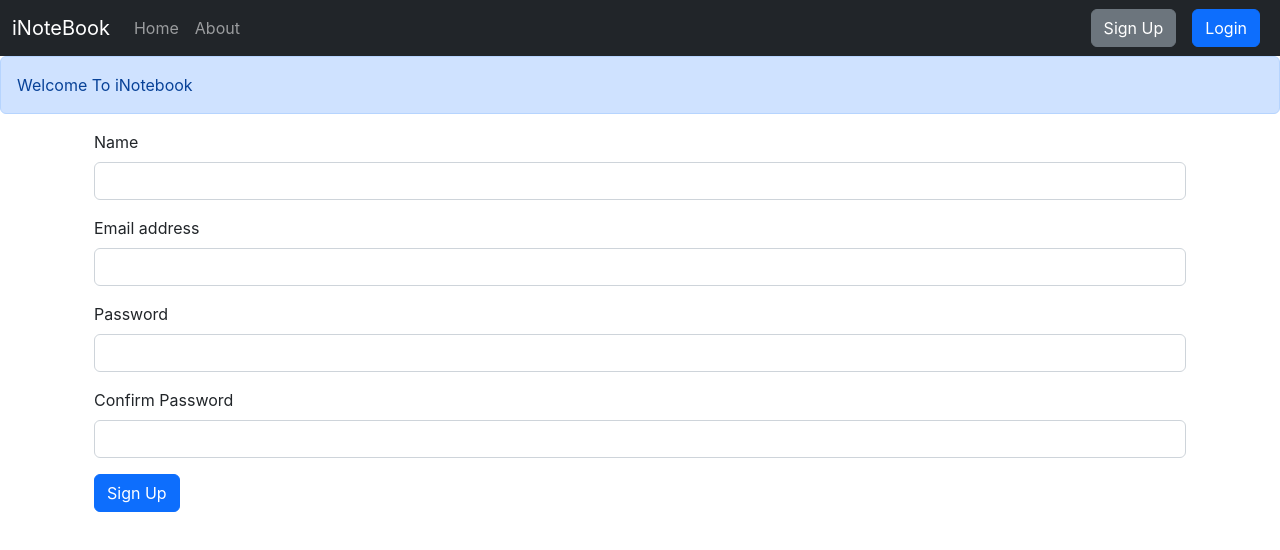
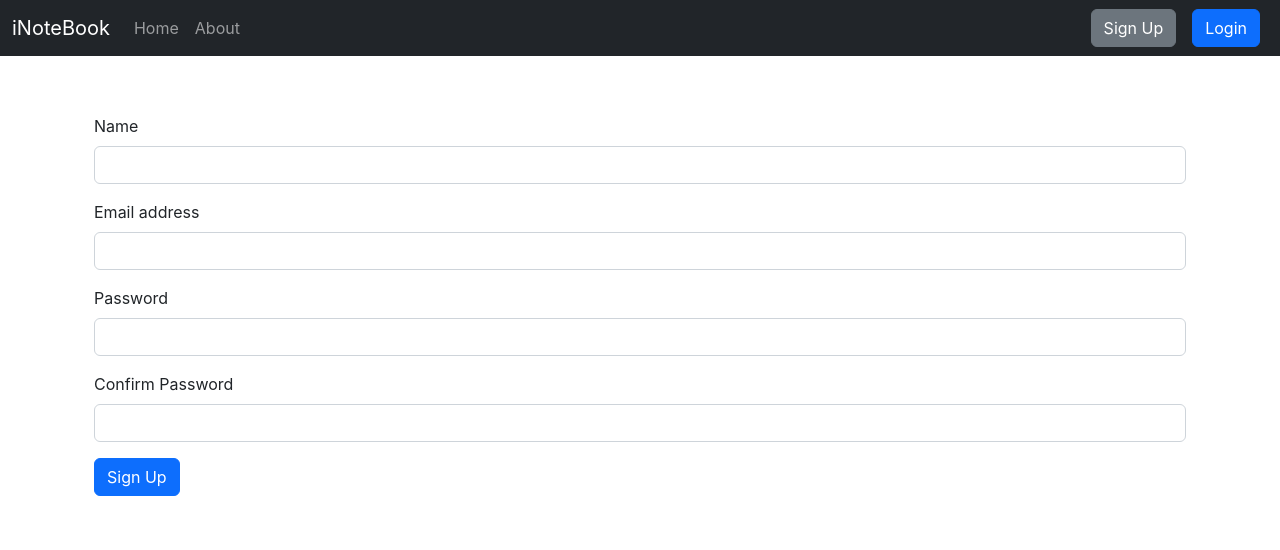
Before and after one commit to dhaval7152/inotebookReact, a React (Create React App) app: page /signup in a window 1280 px wide. Shown: the top 550 px of the page. Built offline with nearby package versions, Linux system fonts and the light colour scheme.

Commit message:
Fixed ClearFields after Submit

```diff
--- a/src/App.js
+++ b/src/App.js
@@ -7,7 +7,20 @@ import NoteState from "./context/notes/NoteState";
 import Alert from "./components/Alert";
 import Login from "./components/Login";
 import SignUp from "./components/Signup";
+import { useState } from "react";
+
 function App() {
+  const [alert, setAlert] = useState(null);
+  const showAlert=(message,type)=>{
+    setAlert({
+      msg:message,
+      type:type
+    })
+    setTimeout(()=>{
+      setAlert(null);
+    },1500)
+  }
+
   return (
     <>
     <NoteState>
@@ -15,14 +28,14 @@ function App() {
         <div>
           <Navbar />
 
-          <Alert message="Welcome To iNotebook"/>
+          <Alert alert={alert}/>
           </div>
       <div className="container">
         <Routes>
-          <Route exact path="/" element={<Home />}></Route>
+          <Route exact path="/" element={<Home showAlert={showAlert} />}></Route>
           <Route exact path="/About" element={<About />}></Route>
-          <Route exact path="/login" element={<Login/>}></Route>
-          <Route exact path="/signup" element={<SignUp/>}></Route>
+          <Route exact path="/login" element={<Login showAlert={showAlert}/>}></Route>
+          <Route exact path="/signup" element={<SignUp showAlert={showAlert}/>}></Route>
         </Routes>
         </div>
       </Router>
--- a/src/components/AddNote.js
+++ b/src/components/AddNote.js
@@ -1,48 +1,47 @@
-import React, { useState,useContext } from "react";
+import React, { useState, useContext } from "react";
 import noteContext from "../context/notes/noteContext";
 
-const AddNote = () => {
-    const context = useContext(noteContext);
-    const {addNote } = context;
+const AddNote = (props) => {
+  const context = useContext(noteContext);
+  const { addNote } = context;
+  const { showAlert } = props;
 
-    const clearFields=()=>{
-      const titleValue = document.getElementById('title');
-      const descriptionValue = document.getElementById('description');
-      const tagValue = document.getElementById('tag');
-      titleValue.value = '';
-      descriptionValue.value = '';
-      tagValue.value = '';
-    }
-    const [note,setNote]=useState({title:"",description:"",tag:"default"})
-    const handleClick=(e)=>{
-        e.preventDefault();
-        addNote(note.title,note.description,note.tag)
-        clearFields();
+  const [note, setNote] = useState({
+    title: "",
+    description: "",
+    tag: "",
+  });
+  const handleClick = (e) => {
+    e.preventDefault();
+    addNote(note.title, note.description, note.tag);
+    setNote({ title: "", description: "", tag: "" });
+    showAlert("Note Has been Added Succefully", "success");
+  };
+  const onChange = (e) => {
+    setNote({ ...note, [e.target.name]: e.target.value });
+  };
 
-    }
-    const onChange=(e)=>{
-        setNote({...note,[e.target.name]:e.target.value})
-    }
-
-     return (
+  return (
     <div>
       <div className="container my-3">
         <h1>Add Note</h1>
-        <form className="my-3 ">
+        <form className="my-3 " >
           <div className="mb-3">
             <label htmlFor="title" className="form-label">
-             Title
+              Title
             </label>
             <input
               type="text"
               className="form-control"
               id="title"
+              value={note.title}
               name="title"
               onChange={onChange}
               aria-describedby="title"
+              minLength={5}
+              required
             />
             <sub>Title Must be More than 5 characters</sub>
-
           </div>
           <div className="mb-3">
             <label htmlFor="description" className="form-label">
@@ -53,28 +52,32 @@ const AddNote = () => {
               className="form-control"
               id="description"
               name="description"
+              value={note.description}
               onChange={onChange}
-
+              minLength={5}
+              required
             />
             <sub>description Must be More than 5 characters</sub>
-
           </div>
           <div className="mb-3">
             <label htmlFor="tag" className="form-label">
-            Tag
+              Tag
             </label>
             <input
               type="text"
               className="form-control"
               id="tag"
+              value={note.tag}
               name="tag"
               onChange={onChange}
-
             />
           </div>
 
-
-          <button   disabled={note.title.length<=5 || note.description.length<=5} type="submit" onClick={handleClick} className="btn btn-dark">
+          <button
+            disabled={note.title.length <= 5 || note.description.length <= 5}
+            type="submit"
+            className="btn btn-dark" onClick={handleClick}
+          >
             Add Note
           </button>
         </form>
--- a/src/components/Alert.js
+++ b/src/components/Alert.js
@@ -1,14 +1,18 @@
 import React from "react";
 
-const Alert = (props) => {
+export default function Alert (props) {
+    const captilize=(word)=>{
+      if(word==="danger"){
+        word='Error'
+      }
+        const lower=word.toLowerCase();
+        return lower.charAt(0).toUpperCase()+lower.slice(1);
+    }
   return (
-    <div>
-
-      <div className="alert alert-primary" role="alert">
-        {props.message}
-      </div>
+    <div style={{height:"50px"}}>
+       {props.alert && <div className={`alert alert-${props.alert.type} alert-dismissible fade show`} role="alert">
+        <strong>{captilize(props.alert.type)}</strong>: <strong>{props.alert.msg}</strong>
+        </div>}
     </div>
   );
-};
-
-export default Alert;
+}
--- a/src/components/Home.js
+++ b/src/components/Home.js
@@ -1,12 +1,11 @@
-import React, { useContext } from "react";
+import React from "react";
 import Notes from "./Notes";
 
-export const Home=()=>{
-
+export const Home=(props)=>{
+     const {showAlert}=props;
     return(
         <div >
-
-            <Notes />
+            <Notes showAlert={showAlert} />
         </div>
     );
 }
--- a/src/components/Login.js
+++ b/src/components/Login.js
@@ -1,8 +1,9 @@
 import React, { useState } from "react";
 import { useNavigate } from "react-router-dom";
-const Login = () => {
+const Login = (props) => {
   const [credentials, setCredentials] = useState({ email: "", password: "" });
   let navigate = useNavigate();
+  const {showAlert}=props;
 
   const handleSubmit = async (e) => {
     e.preventDefault();
@@ -23,8 +24,9 @@ const Login = () => {
       //Save the AuthTOken and redirect
       localStorage.setItem("token", json.authtoken);
       navigate("/");
+      showAlert("Login Succefully","success")
     } else {
-      alert("Invalid Credentials");
+      showAlert("Invalid Credentials","danger")
     }
   };
   const onChange = (e) => {
@@ -34,7 +36,7 @@ const Login = () => {
     <div className="container">
       <form>
         <div className="form-group mb-3">
-          <label className="mb-2" htmlFor="email">
+          <label className="mt-3" htmlFor="email">
             Email address
           </label>
           <input
--- a/src/components/Notes.js
+++ b/src/components/Notes.js
@@ -3,7 +3,8 @@ import noteContext from "../context/notes/noteContext";
 import NoteItem from "./NoteItem";
 import AddNote from "./AddNote";
 import UpdateNote from "./UpdateNote";
-const Notes = () => {
+const Notes = (props) => {
+  const {showAlert}=props;
   const context = useContext(noteContext);
   const { notes, getNotes,editNote } = context;
   useEffect(() => {
@@ -33,8 +34,8 @@ const Notes = () => {
 
   return (
     <>
-      <AddNote />
-      <UpdateNote updateNote={updateNote} click={ref} closeRef={closeRef}  onChange={onChange} handleClick={handleClick} note={note} />
+      <AddNote showAlert={showAlert}/>
+      <UpdateNote updateNote={updateNote} click={ref} closeRef={closeRef}  onChange={onChange} handleClick={handleClick} note={note} showAlert={showAlert} />
 
       <div className="row my-2">
         <div className="container mx-3">
--- a/src/components/Signup.js
+++ b/src/components/Signup.js
@@ -1,6 +1,7 @@
 import React, { useState } from "react";
 import { useNavigate } from "react-router-dom";
-const SignUp = () => {
+const SignUp = (props) => {
+  const {showAlert}=props;
   const [credentials, setCredentials] = useState({
     name: "",
     email: "",
@@ -23,10 +24,15 @@ const SignUp = () => {
       }),
     });
     const json = await response.json();
-    if (json) {
+    if (json.success) {
       console.log(json);
       console.log("SUCCESS FULLY singup ");
+      showAlert("Account has been Created Succefully","success");
       navigate("/");
+    }
+    else{
+      showAlert("Please Try again with Correct Creadentials","danger");
+
     }
   };
 
@@ -38,7 +44,7 @@ const SignUp = () => {
     <div className="container">
       <form onSubmit={handleSubmit}>
         <div className="mb-3">
-          <label htmlFor="name" className="form-label">
+          <label htmlFor="name" className="form-label mt-2">
             Name
           </label>
           <input
--- a/src/components/UpdateNote.js
+++ b/src/components/UpdateNote.js
@@ -2,7 +2,7 @@ import React from "react";
 
 
 const UpdateNote = (props) => {
-  const {click,closeRef,onChange,handleClick,note} = props;
+  const {click,closeRef,onChange,handleClick,note,showAlert} = props;
 
 
   return (
```
